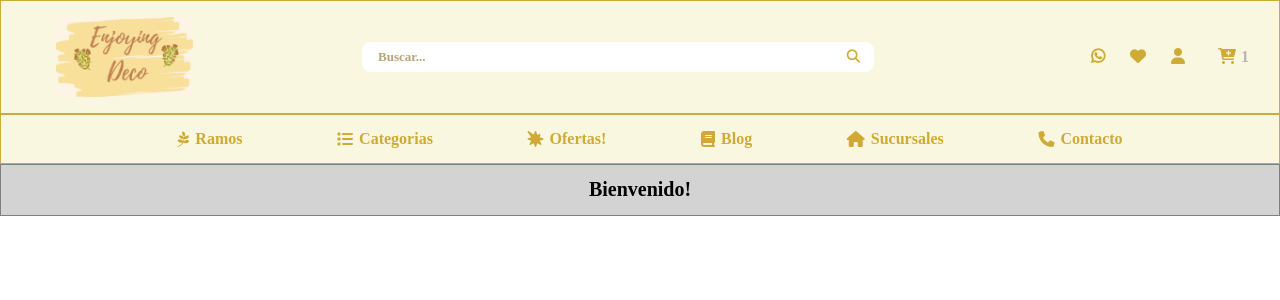
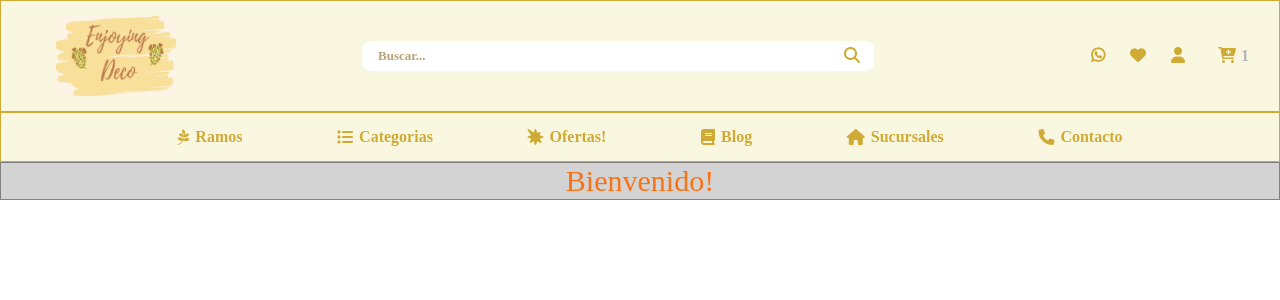
Before and after one commit to Andres9092/PreEntrega1Richardson, a React (Create React App) app: page / in a window 1280 px wide. Shown: the top 300 px of the page. Built offline with nearby package versions, Linux system fonts and the light colour scheme.

Commit message:
descarga de Tailwind.css

```diff
--- a/package.json
+++ b/package.json
@@ -34,5 +34,8 @@
       "last 1 firefox version",
       "last 1 safari version"
     ]
+  },
+  "devDependencies": {
+    "tailwindcss": "^3.3.3"
   }
 }
--- a/src/assets/css/ItemList.css
+++ b/src/assets/css/ItemList.css
@@ -4,10 +4,3 @@
     align-items: center;
     justify-content: center;
 }
-
-
-.greeting{
-
-    font-size: 20px;
-
-}
--- a/src/components/ItemListContainer.js
+++ b/src/components/ItemListContainer.js
@@ -6,8 +6,10 @@
 
       <div className="ItemList">   {/* etiqueta unica que contiene la aplicacion completa */}
 
-        <h1 className="greeting"> {props.greeting} </h1>  {/* importo prop "greeting" con valor de saludo enviado desde Componente App para Comp. ItemListContainer  */}
 
+                          {/* etiqueta className generada con TAILWIND*/}
+
+        <h1 className="text-3xl  text-orange-500"> {props.greeting} </h1>  {/* importo prop "greeting" con valor de saludo enviado desde Componente App para Comp. ItemListContainer  */}
 
       </div>
     )
--- a/src/index.css
+++ b/src/index.css
@@ -11,3 +11,8 @@
   font-family: source-code-pro, Menlo, Monaco, Consolas, 'Courier New',
     monospace;
 }
+
+
+@tailwind base;
+@tailwind components;
+@tailwind utilities;
--- /dev/null
+++ b/tailwind.config.js
@@ -0,0 +1,10 @@
+/** @type {import('tailwindcss').Config} */
+module.exports = {
+  content: [
+    "./src/**/*.{js,jsx,ts,tsx}",
+  ],
+  theme: {
+    extend: {},
+  },
+  plugins: [],
+}
```
Also changed, not shown: 1 other file (tests, documents, lock files or other folders).
